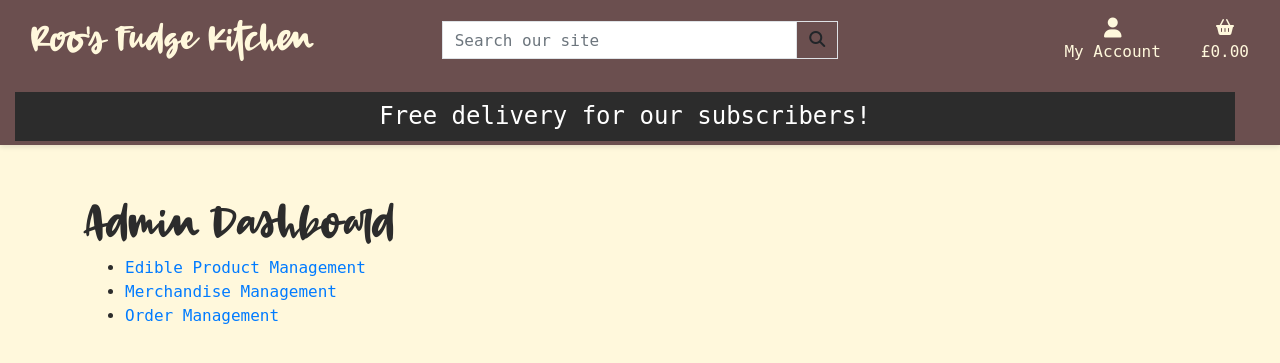
After one commit to ajmccredie/fudge-kitchen, a Django app: page /dashboard/ in a window 1280 px wide. The commit adds this page. Shown: the top 363 px of the page. Run offline with Django 4.2, Linux system fonts and the light colour scheme; a user stored in the database is signed in; data comes from the database, SQL or seed files in the repository; both versions use the stored data as it was after the commit; some libraries are stand-ins or nearby versions.

Commit message:
Add views, templates and urls for the start of managing the edible products

```diff
--- /dev/null
+++ b/dashboard/templates/dashboard/home.html
@@ -0,0 +1,16 @@
+{% extends "base.html" %}
+{% load static %}
+
+{% block content %}
+<div class="container">
+    <h1>Admin Dashboard</h1>
+    <div class="dashboard-links">
+        <ul>
+            <li><a href="{% url 'dashboard:edible_product_list' %}">Edible Product Management</a></li>
+            <li><a href="">Merchandise Management</a></li>
+            <li><a href="">Order Management</a></li>
+            <!-- Add additional links as needed -->
+        </ul>
+    </div>
+</div>
+{% endblock %}
--- /dev/null
+++ b/dashboard/urls.py
@@ -0,0 +1,13 @@
+from django.urls import path
+from . import views
+from .views import DashboardView, EdibleProductListView, EdibleProductCreateView, EdibleProductUpdateView, EdibleProductDeleteView
+
+app_name = 'dashboard'
+
+urlpatterns = [
+    path('', DashboardView.as_view(), name='home'),
+    path('products/', EdibleProductListView.as_view(), name='edible_product_list'),
+    path('products/new/', EdibleProductCreateView.as_view(), name='edible_product_create'),
+    path('products/edit/<int:pk>/', EdibleProductUpdateView.as_view(), name='edible_product_edit'),
+    path('products/delete/<int:pk>/', EdibleProductDeleteView.as_view(), name='edible_product_delete'),
+]
--- a/dashboard/views.py
+++ b/dashboard/views.py
@@ -1,3 +1,52 @@
-from django.shortcuts import render
+from django.shortcuts import render, reverse
+from django.contrib.auth.mixins import LoginRequiredMixin, UserPassesTestMixin
+from django.views.generic import CreateView, UpdateView, DeleteView, TemplateView, ListView
+from edible_products.models import EdibleProduct
 
 # Create your views here.
+
+class StaffRequiredMixin(LoginRequiredMixin, UserPassesTestMixin):
+    """Mixin to require user to be staff."""
+    def test_func(self):
+        return self.request.user.is_staff
+
+
+class DashboardView(StaffRequiredMixin, TemplateView):
+    template_name = 'dashboard/home.html'
+
+    def get_context_data(self, **kwargs):
+        context = super().get_context_data(**kwargs)
+        return context
+
+
+class EdibleProductListView(StaffRequiredMixin, ListView):
+    model = EdibleProduct
+    template_name = 'dashboard/edible_product_list.html'
+    context_object_name = 'products'
+
+
+class EdibleProductCreateView(StaffRequiredMixin, CreateView):
+    model = EdibleProduct
+    template_name = 'dashboard/product_form.html'
+    fields = ['flavour', 'details', 'ingredients', 'quantity', 'weight', 'price', 'image', 'gluten', 'crustaceans', 'eggs', 'fish', 'peanuts', 'soybeans', 'milk', 'nuts', 'celery', 'mustard', 'sesame_seeds', 'sulphur_dioxide_and_sulphites', 'lupin', 'molluscs']
+
+    def get_success_url(self):
+        return reverse('dashboard:edible-product-list')
+
+
+class EdibleProductUpdateView(StaffRequiredMixin, UpdateView):
+    model = EdibleProduct
+    template_name = 'dashboard/product_form.html'
+    fields = ['flavour', 'details', 'ingredients', 'quantity', 'weight', 'price', 'image', 'gluten', 'crustaceans', 'eggs', 'fish', 'peanuts', 'soybeans', 'milk', 'nuts', 'celery', 'mustard', 'sesame_seeds', 'sulphur_dioxide_and_sulphites', 'lupin', 'molluscs']
+
+    def get_success_url(self):
+        return reverse('dashboard:edible-product-list')
+
+
+class EdibleProductDeleteView(StaffRequiredMixin, DeleteView):
+    model = EdibleProduct
+    template_name = 'dashboard/product_confirm_delete.html'
+
+    def get_success_url(self):
+        # Redirect to the product list view after a successful delete
+        return reverse('dashboard:edible-product-list')
--- a/fudge_kitchen/settings.py
+++ b/fudge_kitchen/settings.py
@@ -30,7 +30,7 @@ SECRET_KEY = os.environ.get('SECRET_KEY')
 DEBUG = True
 #DEBUG = 'DEVELOPMENT' in os.environ
 
-ALLOWED_HOSTS = ['.herokuapp.com', '8080-ajmccredie-fudgekitchen-ahnpg5hhmub.ws-eu110.gitpod.io']
+ALLOWED_HOSTS = ['.herokuapp.com', '8000-ajmccredie-fudgekitchen-ahnpg5hhmub.ws-eu110.gitpod.io']
 
 CSRF_TRUSTED_ORIGINS = [
     'https://*.gitpod.io',
@@ -52,6 +52,7 @@ INSTALLED_APPS = [
     'allauth.account',
     'allauth.socialaccount',
     'home',
+    'dashboard',
     'edible_products',
     'checkout.apps.CheckoutConfig',
     #'profiles',
--- a/fudge_kitchen/urls.py
+++ b/fudge_kitchen/urls.py
@@ -29,6 +29,7 @@ urlpatterns = [
     path('profiles/', include('profiles.urls')),
     path('basket/', include('basket.urls')),
     path('checkout/', include('checkout.urls')),
+    path('dashboard/', include('dashboard.urls', namespace='dashboard')),
 ]
 
 if settings.DEBUG:
--- a/templates/base.html
+++ b/templates/base.html
@@ -82,7 +82,7 @@
             <div class="dropdown-menu border-0" aria-labelledby="user-options">
               {% if request.user.is_authenticated %}
               {% if request.user.is_superuser %}
-              <a href="" class="dropdown-item">Product Management</a>
+              <a href="{% url 'dashboard:home' %}" class="dropdown-item">Store Management</a>
               {% endif %}
               <a href="{% url 'profile' %}" class="dropdown-item">My Profile</a>
               <a href="{% url 'account_logout' %}" class="dropdown-item">Logout</a>
```
Also changed, not shown: dashboard/templates/dashboard/edible_product_list.html (added, +31 -0 lines), dashboard/templates/dashboard/edible_product_edit.html (added), dashboard/templates/dashboard/merch_product_list.html (added), dashboard/templates/dashboard/order_management.html (added), db.sqlite3.
